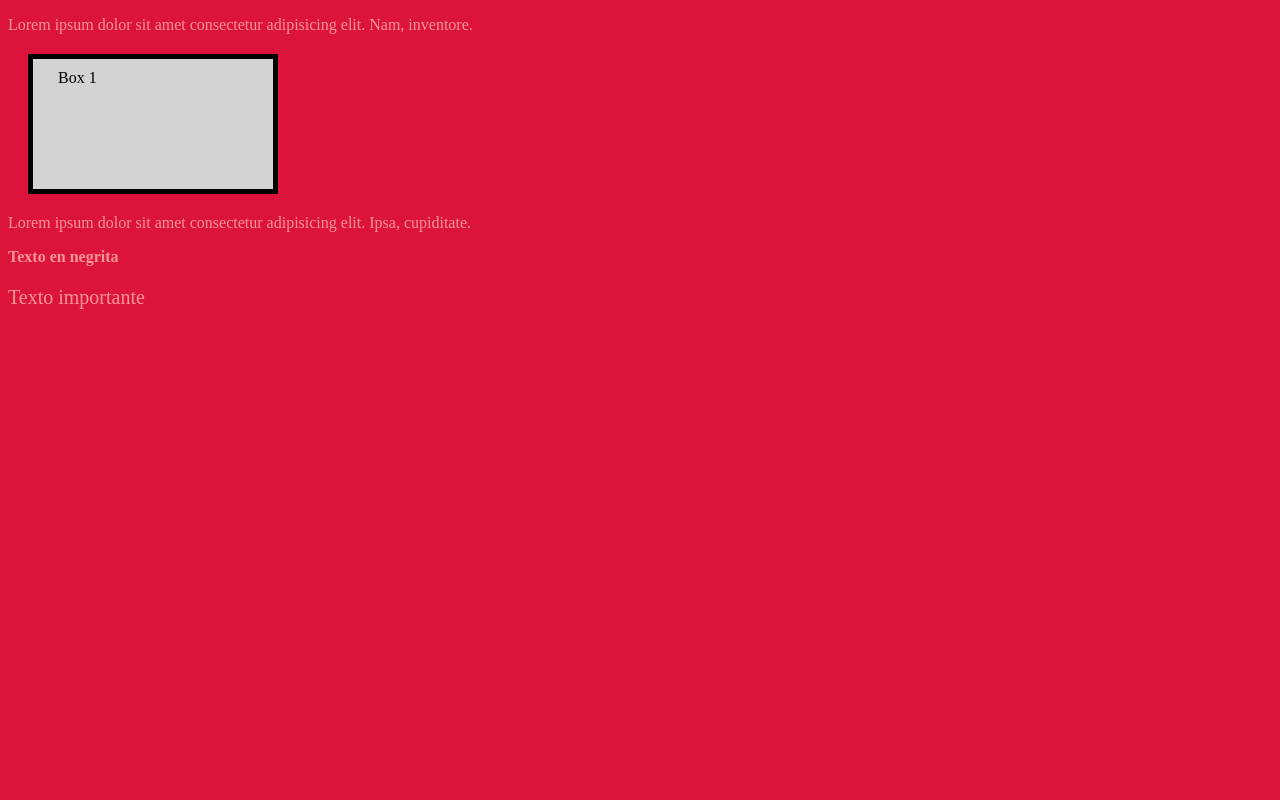
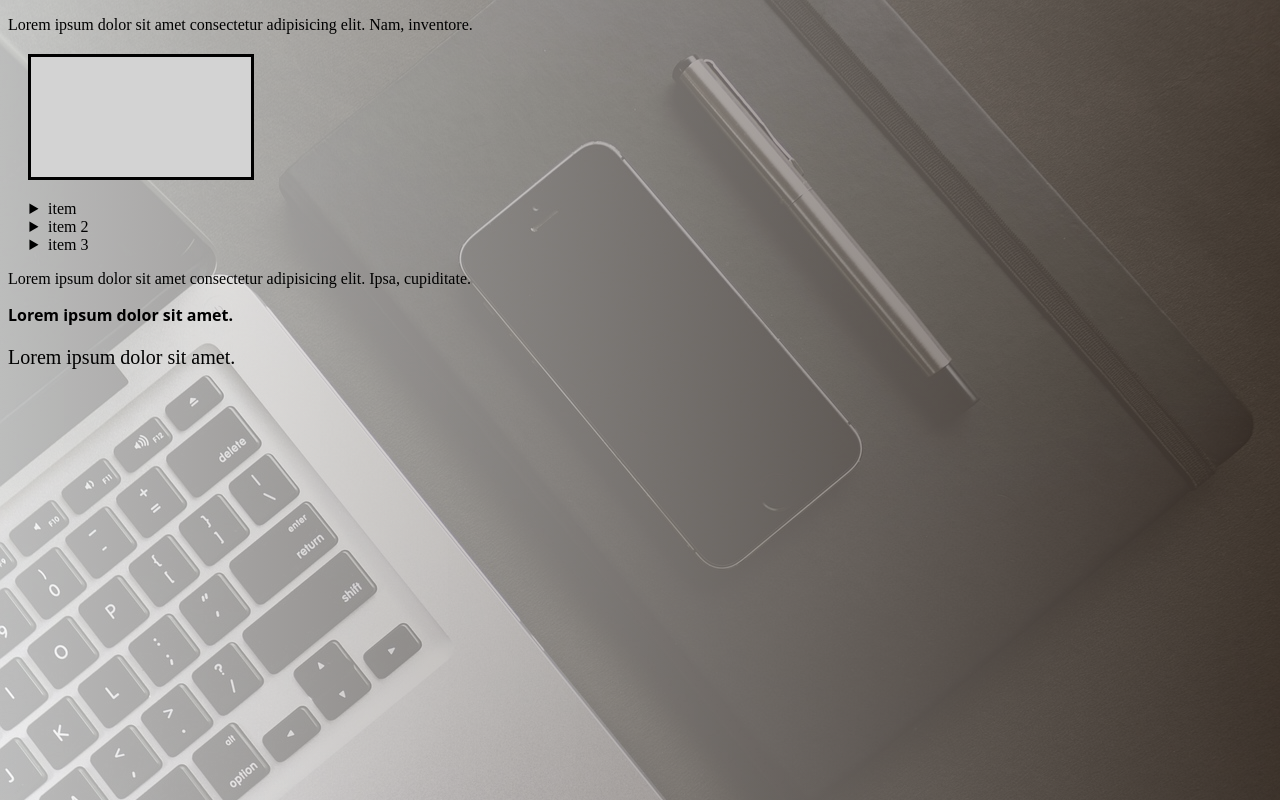
Before and after one commit to Alejo-stack-tech/CSS.3233, a plain HTML site: page index.html in a window 1280 px wide. Drawn offline with Linux system fonts and the light colour scheme.

Commit message:
lastchangecss

```diff
--- a/estilos/estilos.css
+++ b/estilos/estilos.css
@@ -1,11 +1,18 @@
 body {
-    background-color: crimson;
+background:
+  linear-gradient(to right, rgba(255, 255, 255, 0.7), rgba(58, 45, 37, 0.74)),
+  url('/pen-4337521_1280.jpg');
+background-size: cover;
+   /* object-fit: contain; */
+
+
 }
  p {
-    color: rgb(255, 149, 149);
+    color: black(255, 149, 149);
  }
  .destacado {
     font-weight: bold;
+    font-family:system-ui, -apple-system, BlinkMacSystemFont, 'Segoe UI', Roboto, Oxygen, Ubuntu, Cantarell, 'Open Sans', 'Helvetica Neue', sans-serif
  }
  #importante {
     font-size: 20px;
@@ -13,8 +20,8 @@ body {
     .box {
         width: 200px;
         height: 100px;
-        padding: 10px 15px 20px 25px; /* Arriba, Derecha, Abajo Izquierda */
-        border: 5px solid black;
+        padding: 10px 10px 10px 10px; /* Arriba, Derecha, Abajo Izquierda */
+        border: 3px solid black;
         margin: 20px;
         background-color: lightgray;
 
@@ -24,3 +31,7 @@ body {
         width: 50%;
         margin: auto;
     }
+
+   section ul li {
+      list-style-type: disclosure-closed;
+   }
--- a/index.html
+++ b/index.html
@@ -8,18 +8,28 @@
 
 
     <link rel="stylesheet" href="estilos/estilos.css">
-    <link rel="stylesheet" href="estilos/movil.css">
+
 <p>Lorem ipsum dolor sit amet consectetur adipisicing elit. Nam, inventore.</p>
 
     <div class="box">
-    Box 1
+
 </div>
 </head>
 
 
   <body>
+    <section>
+        <ul>
+            <li>item</li>
+            <li>item 2</li>
+            <li>item 3</li>
+        </ul>
+    </section>
+<style>
+  section ul { list-style-type: square;}
+</style>
     <p>Lorem ipsum dolor sit amet consectetur adipisicing elit. Ipsa, cupiditate.</p>
-    <p class="destacado"> Texto en negrita</p>
-    <p id="importante"> Texto importante</p>
+    <p class="destacado">Lorem ipsum dolor sit amet.</p>
+    <p id="importante"> Lorem ipsum dolor sit amet.</p>
 </body>
 </html>
```
Also changed, not shown: estilos/movil.css (deleted), pen-4337521_1280.jpg (added), pen-4337521_640.jpg (added).
